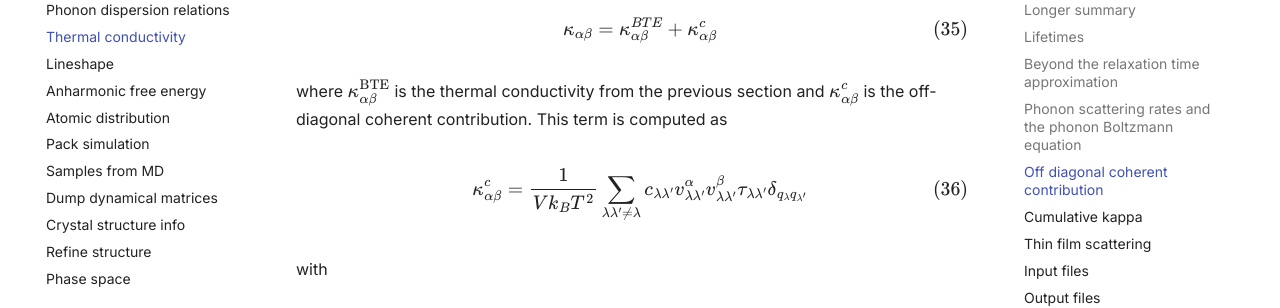
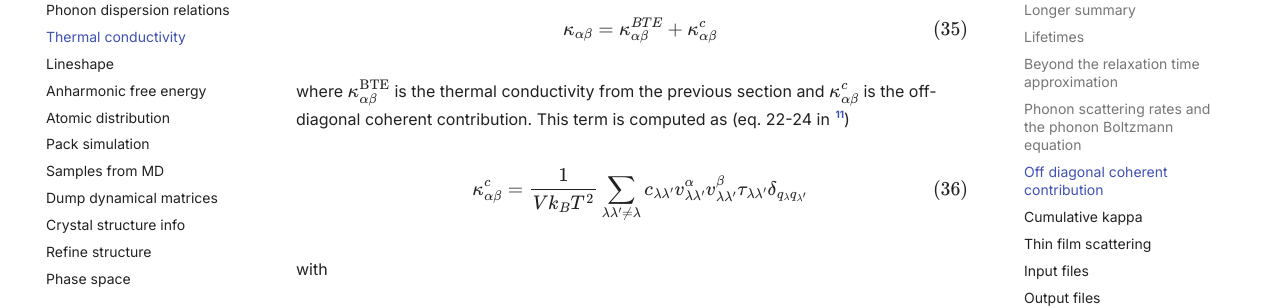
Before and after one commit to tdep-developers/tdep, an MkDocs documentation site: the page built from docs/program/thermal_conductivity.md, in a window 1280 px wide and 900 px high, scrolled down 11139 px. Shown: the part 179-487 px from the top of the window. Built offline with MkDocs 1.6.1 and Material for MkDocs 9.7.7, drawn with Linux system fonts in a browser that asks for light colours; some web fonts are replaced; comment, search, counter and statistics services are not loaded.

Commit message:
Adding references for off-diagonal thermal conductivity

```diff
--- a/docs/program/thermal_conductivity.md
+++ b/docs/program/thermal_conductivity.md
@@ -741,7 +741,7 @@ $$
 $$
 
 where $\kappa_{\alpha\beta}^{\mathrm{BTE}}$ is the thermal conductivity from the previous section and $\kappa_{\alpha\beta}^{c}$ is the off-diagonal coherent contribution.
-This term is computed as
+This term is computed as (eq. 22-24 in [^Fiorentino2023])
 
 $$
 \begin{equation}
```
Also changed, not shown: README.md (+1 -0 lines), 1 other file.
